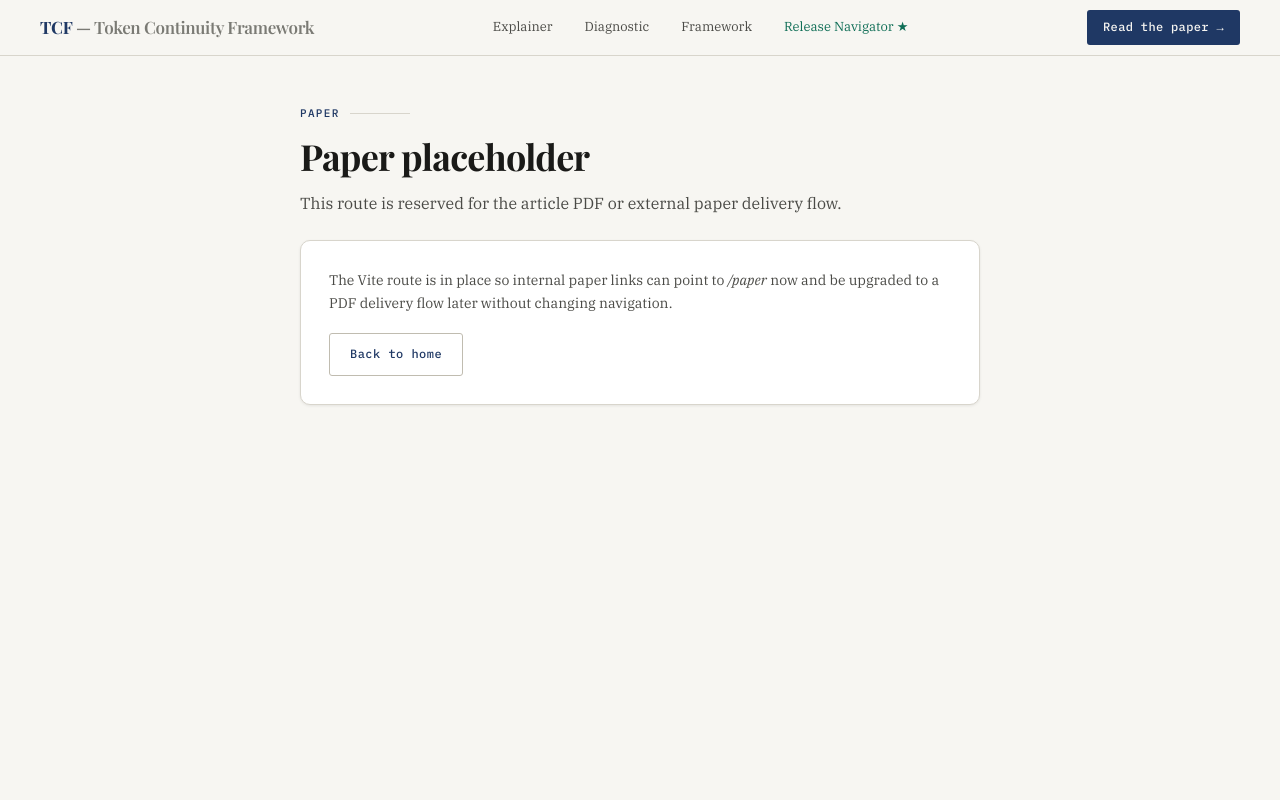
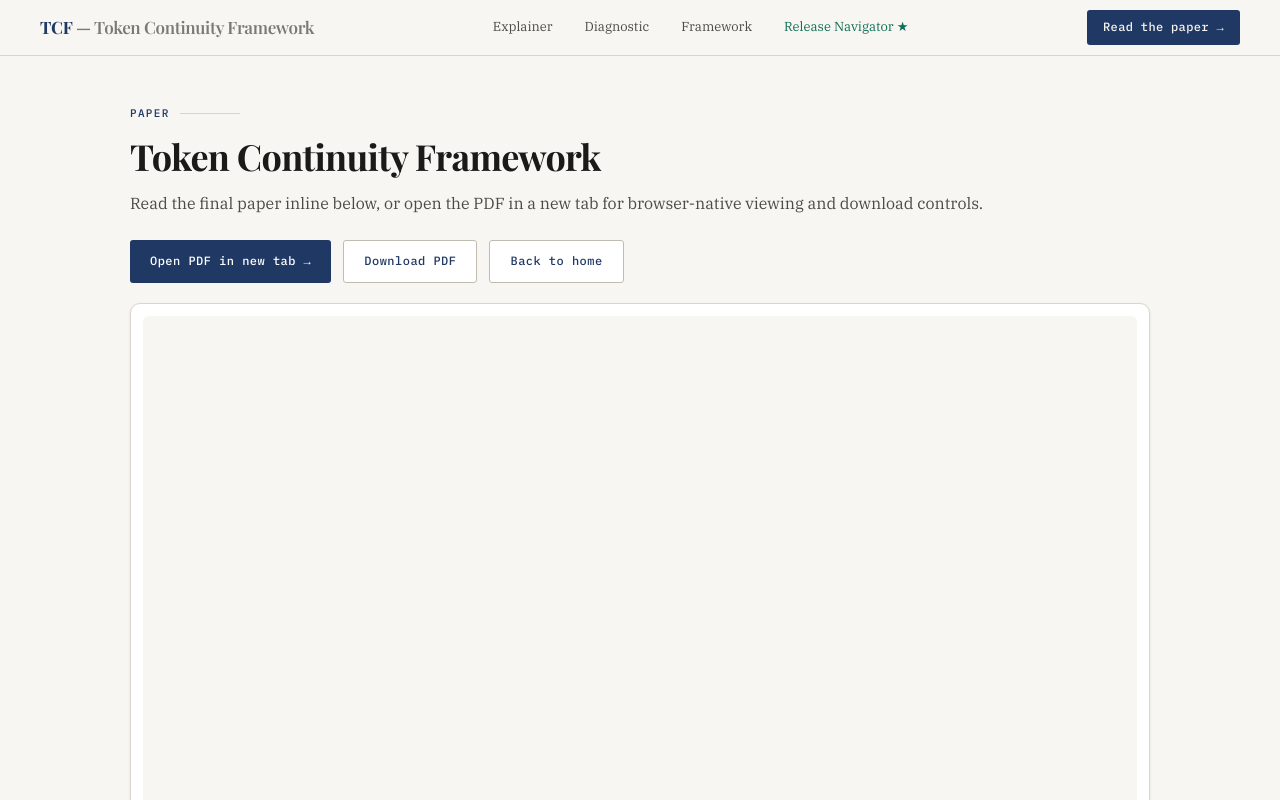
Before and after one commit to TradePaper/tcframework.com, a React (Vite) app: page /paper in a window 1280 px wide. Shown: the top 800 px of the page. Built offline with nearby package versions, Linux system fonts and the light colour scheme.

Commit message:
Add paper PDF route and Vercel-safe asset serving

```diff
--- a/src/pages/PaperPage.tsx
+++ b/src/pages/PaperPage.tsx
@@ -2,24 +2,36 @@
 
 import { Link } from "react-router-dom";
 
+const PAPER_URL = "/token-continuity-framework-paper.pdf";
+
 export default function PaperPage() {
   return (
     <div className="page">
-      <div className="container-narrow" style={{ padding: "48px 40px" }}>
+      <div className="container" style={{ padding: "48px 40px 64px" }}>
         <div className="section-eyebrow">Paper</div>
         <h1 style={{ fontFamily: "var(--t-display)", fontSize: "36px", fontWeight: 700, lineHeight: 1.2, marginBottom: "12px", letterSpacing: "-0.02em" }}>
-          Paper placeholder
+          Token Continuity Framework
         </h1>
         <p style={{ fontSize: "16px", color: "var(--ink-mid)", lineHeight: 1.65, marginBottom: "24px" }}>
-          This route is reserved for the article PDF or external paper delivery flow.
+          Read the final paper inline below, or open the PDF in a new tab for browser-native viewing and download controls.
         </p>
-        <div className="card">
-          <p style={{ fontSize: "14px", color: "var(--ink-mid)", lineHeight: 1.65, marginBottom: "18px" }}>
-            The Vite route is in place so internal paper links can point to <em>/paper</em> now and be upgraded to a PDF delivery flow later without changing navigation.
-          </p>
+        <div style={{ display: "flex", gap: "12px", flexWrap: "wrap", marginBottom: "20px" }}>
+          <a className="btn btn-primary" href={PAPER_URL} target="_blank" rel="noreferrer">
+            Open PDF in new tab →
+          </a>
+          <a className="btn btn-secondary" href={PAPER_URL} download>
+            Download PDF
+          </a>
           <Link className="btn btn-secondary" to="/">
             Back to home
           </Link>
+        </div>
+        <div className="card" style={{ padding: "12px", overflow: "hidden" }}>
+          <iframe
+            title="Token Continuity Framework paper"
+            src={PAPER_URL}
+            style={{ width: "100%", minHeight: "calc(100vh - 220px)", border: "none", background: "white", borderRadius: "var(--radius-md)" }}
+          />
         </div>
       </div>
     </div>
```
Also changed, not shown: vercel.json, 1 other file (tests, documents, lock files or other folders).
